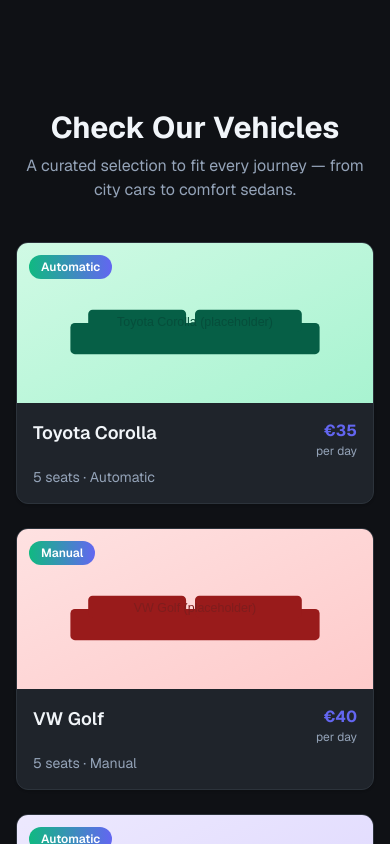
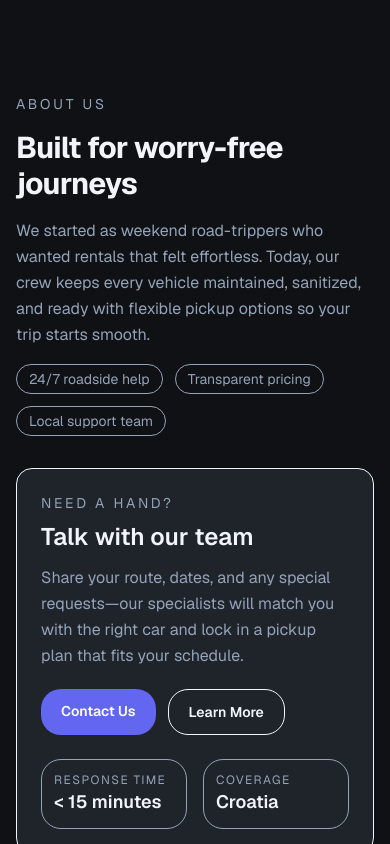
Before and after one commit to Klepo313/HCI_25-26, a Next.js app in the folder rent-a-car-app/: page / in a window 390 px wide. Shown: the part 2040-2884 px from the top of the page. Built offline with nearby package versions, Linux system fonts and the light colour scheme.

Commit message:
fix: add phone number field to user details and update AuthProvider to handle phone data

```diff
--- a/rent-a-car-app/app/components/AuthProvider.tsx
+++ b/rent-a-car-app/app/components/AuthProvider.tsx
@@ -8,6 +8,7 @@
   name?: string;
   username?: string;
   email: string;
+  phone?: string;
 };
 
 type AuthContextType = {
@@ -19,6 +20,7 @@
     email: string;
     name?: string;
     username?: string;
+    phone?: string;
   }) => void;
 };
 
@@ -65,6 +67,7 @@
       name: fullName,
       email: data.email,
       username: data.username,
+      phone: data.phone,
     };
 
     // Persist user and token (token optional)
@@ -89,7 +92,10 @@
     } catch (e) {
       // ignore
     }
-    router.push("/");
+    router.replace("/");
+    if (typeof window !== "undefined") {
+      window.location.assign("/");
+    }
   };
 
   const setUserFromExternal = (u: {
@@ -97,12 +103,14 @@
     email: string;
     name?: string;
     username?: string;
+    phone?: string;
   }) => {
     const nextUser: User = {
       id: u.id.toString(),
       email: u.email,
       name: u.name,
       username: u.username,
+      phone: u.phone,
     };
     setUser(nextUser);
     try {
--- a/rent-a-car-app/app/page.tsx
+++ b/rent-a-car-app/app/page.tsx
@@ -1,6 +1,5 @@
 import DealsHero from "./components/DealsHero";
 import WhyChooseUs from "./components/WhyChooseUs";
-import VehiclesSection from "./components/VehiclesSection";
 import PricingSection from "./components/PricingSection";
 import SiteFooter from "./components/SiteFooter";
 
@@ -9,8 +8,58 @@
     <main className="flex min-h-screen flex-col">
       <DealsHero />
       <WhyChooseUs />
-      <VehiclesSection />
-      <PricingSection />
+      <section className="mx-auto flex w-full max-w-6xl flex-col gap-8 px-4 py-12 text-left">
+        <div className="grid gap-8 md:grid-cols-2">
+          <div className="flex flex-col gap-4">
+            <p className="text-sm uppercase tracking-[0.2em] text-muted">About Us</p>
+            <h2 className="text-3xl font-bold tracking-tight">Built for worry-free journeys</h2>
+            <p className="text-base text-muted leading-relaxed">
+              We started as weekend road-trippers who wanted rentals that felt effortless. Today, our crew
+              keeps every vehicle maintained, sanitized, and ready with flexible pickup options so your trip
+              starts smooth.
+            </p>
+            <div className="flex flex-wrap gap-3 text-sm text-muted">
+              <span className="rounded-full border px-3 py-1">24/7 roadside help</span>
+              <span className="rounded-full border px-3 py-1">Transparent pricing</span>
+              <span className="rounded-full border px-3 py-1">Local support team</span>
+            </div>
+          </div>
+
+          <div className="rounded-2xl border bg-[var(--color-bg-elevated)] p-6 shadow-sm">
+            <p className="text-sm uppercase tracking-[0.2em] text-muted">Need a hand?</p>
+            <h3 className="mt-2 text-2xl font-semibold">Talk with our team</h3>
+            <p className="mt-3 text-muted leading-relaxed">
+              Share your route, dates, and any special requests—our specialists will match you with the right
+              car and lock in a pickup plan that fits your schedule.
+            </p>
+            <div className="mt-5 flex flex-wrap gap-3">
+              <a
+                href="/contact"
+                className="rounded-lg bg-[var(--color-primary)] px-5 py-3 text-sm font-semibold text-white transition hover:opacity-90"
+              >
+                Contact Us
+              </a>
+              <a
+                href="/about"
+                className="rounded-lg border px-5 py-3 text-sm font-semibold text-[var(--color-fg)] transition hover:bg-[var(--color-bg-elevated)]"
+              >
+                Learn More
+              </a>
+            </div>
+            <div className="mt-6 grid grid-cols-2 gap-4 text-sm text-muted">
+              <div className="rounded-lg border p-3">
+                <p className="text-xs uppercase tracking-[0.12em] text-muted">Response time</p>
+                <p className="text-lg font-semibold text-[var(--color-fg)]">&lt; 15 minutes</p>
+              </div>
+              <div className="rounded-lg border p-3">
+                <p className="text-xs uppercase tracking-[0.12em] text-muted">Coverage</p>
+                <p className="text-lg font-semibold text-[var(--color-fg)]">Croatia</p>
+              </div>
+            </div>
+          </div>
+        </div>
+      </section>
+      {/* <PricingSection /> */}
       <SiteFooter />
     </main>
   );
--- a/rent-a-car-app/app/user/page.tsx
+++ b/rent-a-car-app/app/user/page.tsx
@@ -105,7 +105,7 @@
                     .toUpperCase() || "U"}
                 </div>
               </div>
-              <div className="grid grid-cols-1 md:grid-cols-3 gap-8">
+              <div className="grid grid-cols-1 md:grid-cols-4 gap-8">
                 <div className="space-y-2">
                   <p className="text-sm font-semibold text-[var(--color-fg-muted)] uppercase tracking-wide">
                     Full Name
@@ -128,6 +128,14 @@
                   </p>
                   <p className="text-lg font-medium text-[var(--color-fg)]">
                     {user.email}
+                  </p>
+                </div>
+                <div className="space-y-2">
+                  <p className="text-sm font-semibold text-[var(--color-fg-muted)] uppercase tracking-wide">
+                    Phone
+                  </p>
+                  <p className="text-lg font-medium text-[var(--color-fg)]">
+                    {user.phone || "—"}
                   </p>
                 </div>
               </div>
```
